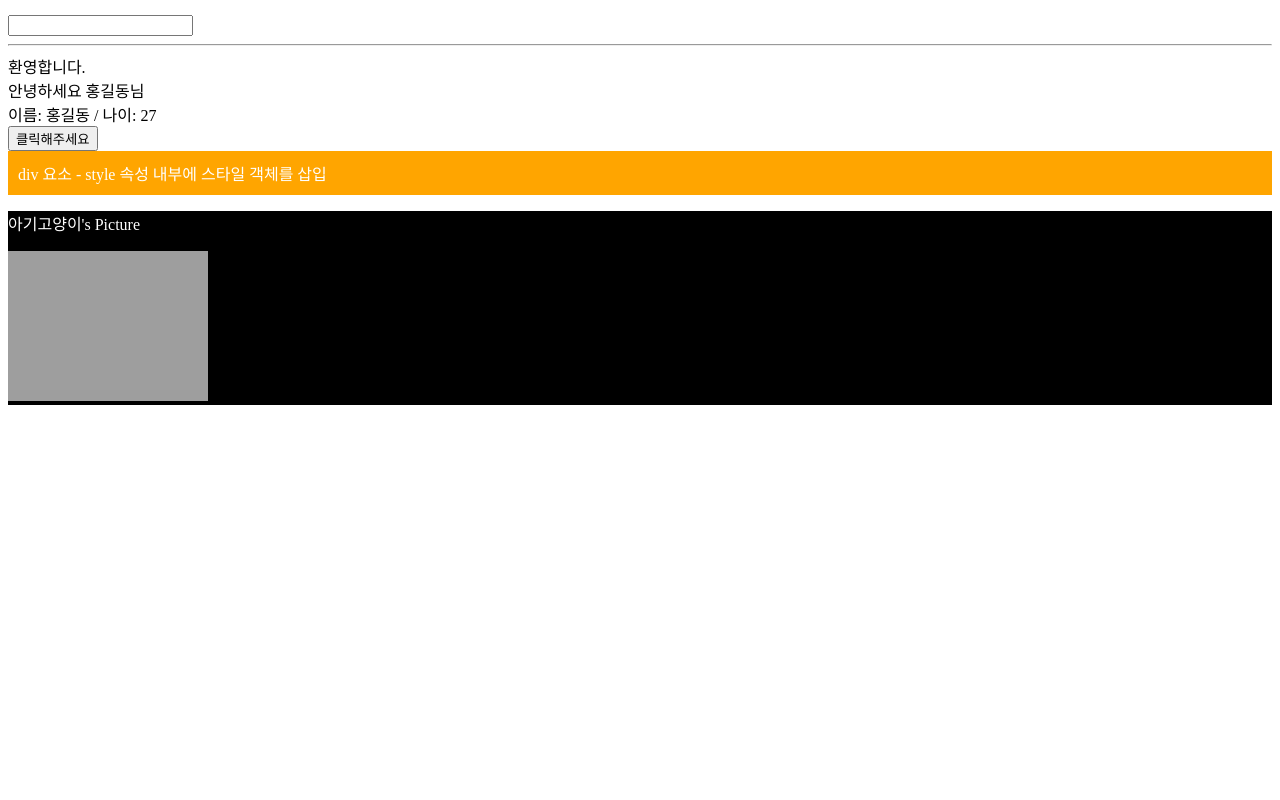
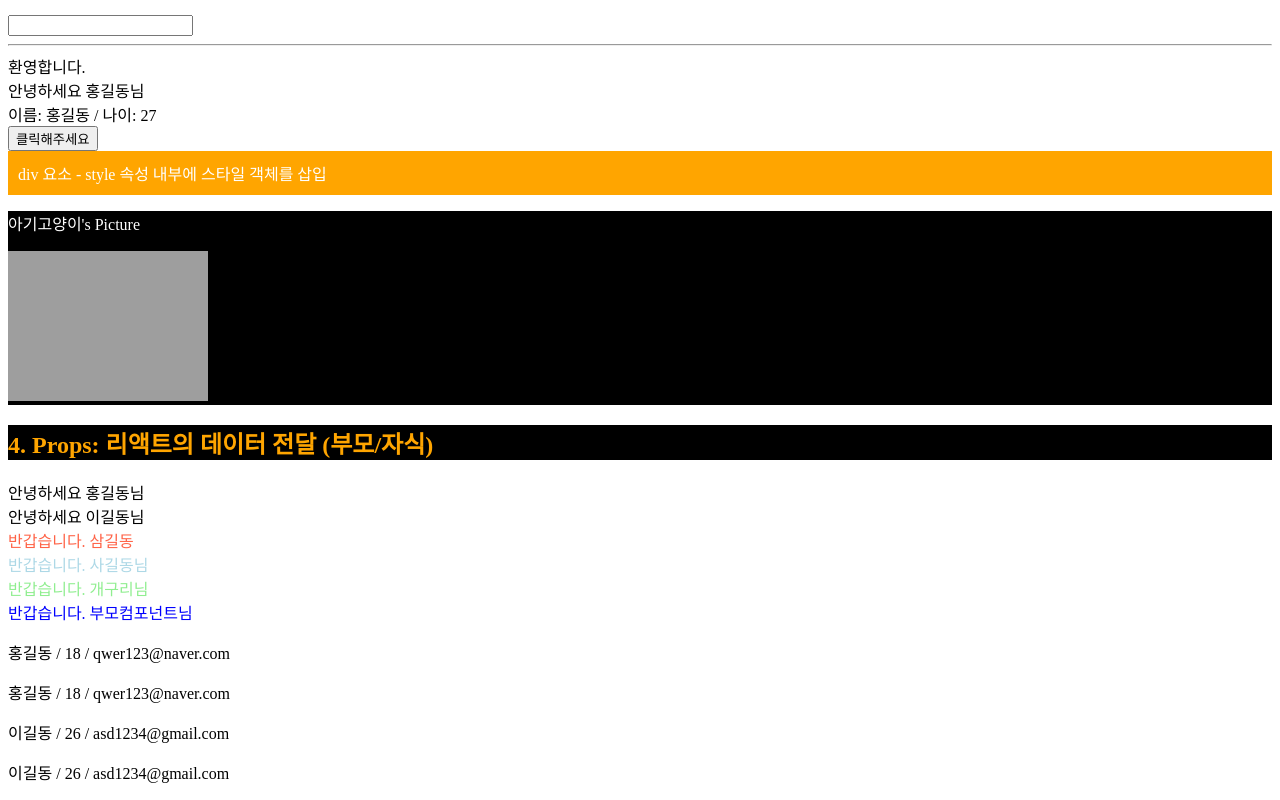
Before and after one commit to tndals11/Frontend, a React (Vite) app in the folder lean-react/: page / in a window 1280 px wide. Shown: the part 1396-2196 px from the top of the page. Before the commit the page ends 1809 px from the top, so only its background shows below. Built offline with nearby package versions, Linux system fonts and the light colour scheme; grey boxes are pictures that could not be loaded.

Commit message:
2025-10-30 React Props

```diff
--- /dev/null
+++ b/lean-react/src/pages/basic/Props01.tsx
@@ -0,0 +1,102 @@
+import React from 'react'
+
+/*
+  cf) 컴포넌트(Component): 리액트의 구성 요소 (UI)
+
+  ! Props(Porperties): 컴포넌트의 속성
+  : Props로 데이터 전달
+  <ChildComponent name="홍길동" />
+  - 함수형 컴포넌트에서 데이터 받는 곳: 매개변수 !
+    function ChildComponent({ name: string }) { ... }
+    & @컴포넌트의 props는 객체로 전달
+    & @ 키="값" 전달은 (객체명: { 키: 데이터타입 }) 매개변숨 구조로 인식
+    &                 >> 해당 타입 구조는 타입 별칭으로 정의 가능
+    & @ props로 전달된 데이터는 자식 컴포넌트에서 readonly처럼 사용
+  : 부모 컴포넌트로부터 자식 컴포넌트로 데이터를 전달할 때 사용
+
+  ? HTML 속성
+  <a href="이동할 수신처 경로" />
+*/
+
+//! 1. 단일 Props 사용
+function ChildComponent(props: {name: string}) {
+  // props.name로 사용
+  // : props는 readonly 속성이기 때문에 값의 재할당이 불가!
+  // props.name = '홍길동';
+
+  return (
+    <>
+      안녕하세요 {props.name}님
+    </>
+  )
+}
+
+//! 구조 분해 할당을 사용한 props 활용
+//  +) props 타입 정의 '타입 별칭' 사용
+type Child2PropsType = {
+  name: string;
+}
+
+function ChildComponent2({name}: Child2PropsType) {
+  return (
+    <>
+      <div>안녕하세요 {name}님</div>
+    </>
+  )
+}
+
+function MultiProps(props: {name: string; colorProps: string; }) {
+  // props.name
+  // props.colorProps
+  // : 여러 개의 props가 전달되더라도 하나의 객체로 전달받음!
+  // > 하나의 객체에 전달 받거나
+  //    한 번에 각각의 요소 변수에 할당하는 구조 분해 할당도 가능
+
+  return (
+    <div style={{ color: props.colorProps }}>반갑습니다. {props.name}</div>
+  )
+}
+
+type Multi2Type = {
+  name?: string;        // 선택적 프로퍼티
+  colorProps: string;
+}
+
+//? 기본값 (기본 매개변수 & 기본 속성값)
+
+function MultiProps2({ name = '개구리', colorProps } : Multi2Type) {
+  return (
+    <div style={{ color: colorProps }}>반갑습니다. {name}님</div>
+  )
+}
+
+// ==== Props 정리 ==== //
+// 1) 부모 -> 자식: 단방향 데이터 흐름
+// 2) 자식은 props를 읽기만 가능 (readonly)
+// 3) 상태 변경이 필요하면 부모로부터 콜백 함수를 받아서 수행해야 함
+
+
+
+//! 부모 컴포넌트
+function Props() {
+  const props = {
+    colorProps: 'blue',
+    name: '부모컴포넌트'
+  }
+
+  return (
+    <div>
+      <ChildComponent name='홍길동' />
+      <ChildComponent2 name='이길동' />
+
+      <MultiProps name='삼길동' colorProps='tomato'  />
+      <MultiProps2 name='사길동' colorProps='lightblue'  />
+      <MultiProps2 colorProps='lightgreen'/>
+
+      {/* ...props가 구조 분해 할당을 사용하여 각각의 속성명을 찾아감 */}
+      <MultiProps2 {...props} />
+    </div>
+  )
+}
+
+export default Props
--- /dev/null
+++ b/lean-react/src/pages/basic/Props02.tsx
@@ -0,0 +1,55 @@
+import React from 'react'
+
+//! 자식 컴포넌트
+// : 부모로부터 사용자에 대한 데이터를 전달(props)받아 UI로 반환
+// - props는 객체 형태
+
+type User = {
+  name: string;
+  age: number;
+  email: string;
+}
+
+type UserCardProps = { user: User }
+
+// 구조 분해 할당
+// user라는 값을 받아서 반환
+const UserCard = ({ user }: UserCardProps) => {
+  console.log(user.name);
+  console.log(user.age);
+
+  // 구조분해 할당은 한 번도 사용하지 않으면 오류 발생
+  const { name, age, email} = user;
+
+  console.log(name);
+  console.log(age);
+  console.log(email);
+
+  return (
+    <>
+      <p>{user.name} / {user.age} / {user.email}</p>
+      <p>{name} / {age} / {email}</p>
+    </>
+  )
+}
+
+function Props02() {
+  const userData = {
+    name: '이길동',
+    age: 26,
+    email: 'asd1234@gmail.com'
+  }
+  return (
+    <div>
+      {/*
+        == 콘솔창 / 컴포넌트 모두 두 번 실행 ==
+        : React18 이후의 StrictMode가 개발 모드에서 부작용 탐지를 위해 두 번 렌더링
+        > 실제 배포 환경에서는 한 번만 렌더링
+      */}
+      <UserCard user={{ name: '홍길동', age: 18, email: 'qwer123@naver.com'}} />
+      <UserCard user={userData} />
+    </div>
+  )
+}
+
+export default Props02
--- a/lean-react/src/pages/basic/index.tsx
+++ b/lean-react/src/pages/basic/index.tsx
@@ -5,6 +5,8 @@ import Counter from './React_Counter';
 import Component, { Img }  from './BasicComponent';
 import JSX from './JSX';
 import JSX02 from './JSX02';
+import Props from './Props01';
+import Props02 from './Props02';
 
 const h2style = {
   backgroundColor: 'black',
@@ -35,6 +37,10 @@ function Index() {
       <h2 style={h2style}>3. JSX(TSX): 리액트의 기본 문법</h2>
       <JSX />
       <JSX02 />
+
+      <h2 style={h2style}>4. Props: 리액트의 데이터 전달 (부모/자식)</h2>
+      <Props />
+      <Props02 />
     </div>
   )
 }
```
